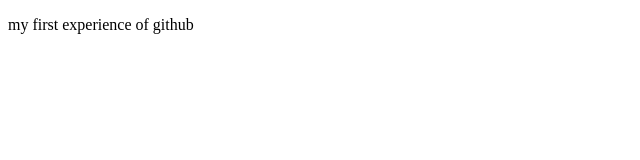
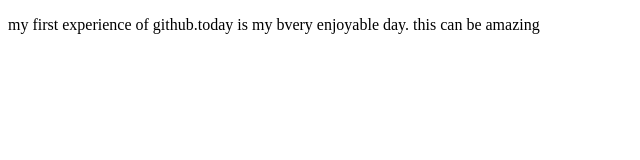
Before and after one commit to Bashar234/PROJECT-2, a plain HTML site: page index.html in a window 1280 px wide. Shown: the whole page, without its empty margins (0-640 px from the left). Drawn offline with Linux system fonts and the light colour scheme.

Commit message:
very amazing

```diff
--- a/index.html
+++ b/index.html
@@ -1,12 +1,15 @@
 <!DOCTYPE html>
 <html lang="en">
-<head>
-    <meta charset="UTF-8">
-    <meta http-equiv="X-UA-Compatible" content="IE=edge">
-    <meta name="viewport" content="width=device-width, initial-scale=1.0">
-    <title>Document</title>
-</head>
-<body>
-   <p>my first experience of github </p>
-</body>
+  <head>
+    <meta charset="UTF-8" />
+    <meta http-equiv="X-UA-Compatible" content="IE=edge" />
+    <meta name="viewport" content="width=device-width, initial-scale=1.0" />
+    <title>Document of p</title>
+  </head>
+  <body>
+    <p>
+      my first experience of github.today is my bvery enjoyable day. this can be
+      amazing
+    </p>
+  </body>
 </html>
```
